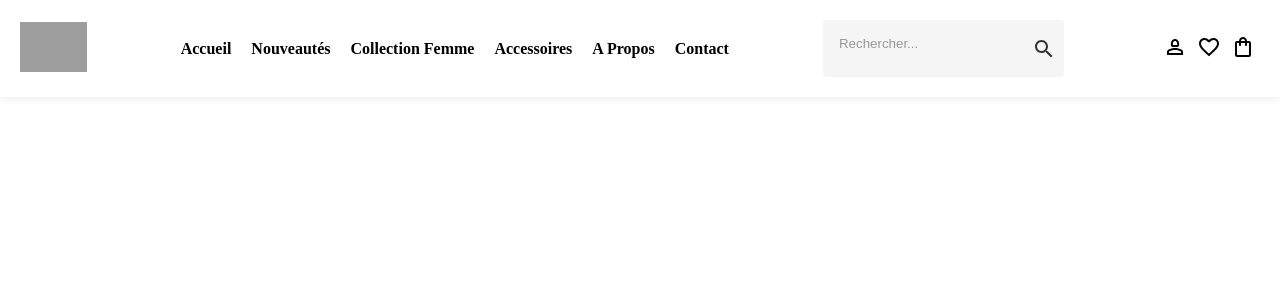
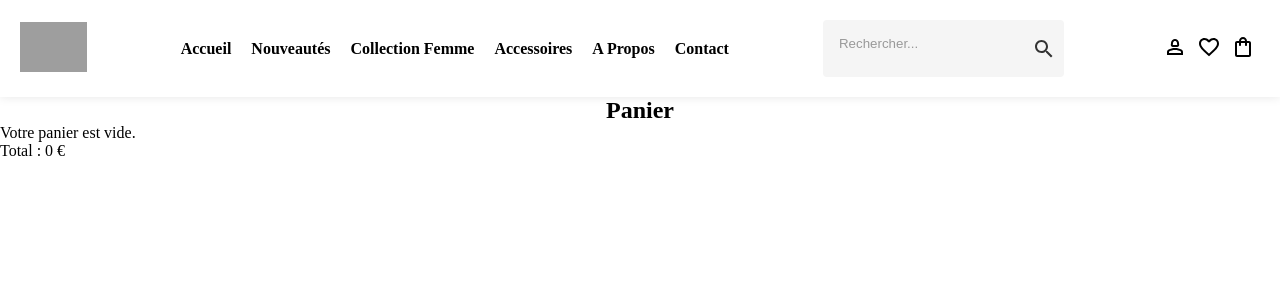
Before and after one commit to samiryakhlef/Mademoiselle-Dressing, a React (Vite) app: page /panier in a window 1280 px wide. Shown: the top 300 px of the page. Built offline with nearby package versions, Linux system fonts and the light colour scheme; grey boxes are pictures that could not be loaded.

Commit message:
ajout de la page panier et du routage + formulaire inscription et connexion

```diff
--- a/src/App.jsx
+++ b/src/App.jsx
@@ -14,6 +14,7 @@ import {ShoesCollections} from './Components/Collections/ShoesCollections/ShoesC
 import {AccessoriesCollection } from "./Components/Collections/AccessoriesCollection/AccessoriesCollection.jsx"
 import { LoginPage } from "./Pages/Auth/Login/LoginPage.jsx";
 import { RegisterPage } from "./Pages/Auth/Register/RegisterPage.jsx";
+import { CartPages } from "./Pages/Cart/CartPages.jsx";
 
 function App() {
   return (
@@ -35,6 +36,9 @@ function App() {
           <Route path="/categories/:id/accessoires" element={<AccessoriesCollection/>} />
           <Route path="/connexion" element={<LoginPage />} />
           <Route path="/inscription" element={<RegisterPage/>}/>
+          <Route path="/panier" element={<CartPages/>}/>
+
+
         </Routes>
       </BrowserRouter>
     </>
--- /dev/null
+++ b/src/Components/Cart/Cart.jsx
@@ -0,0 +1,72 @@
+import { useCallback, useReducer } from 'react';
+
+const initialState = {
+    cartItems: [],
+    total: 0,
+};
+
+/**
+ * Reducer function for the cart state
+ * @param {Object} state - Current state
+ * @param {Object} action - Action object
+ * @param {string} action.type - Type of action
+ * @param {Object} action.item - Item object
+ * @param {string} action.item.name - Name of the item
+ * @param {number} action.item.price - Price of the item
+ * @returns {Object} - New state
+ */
+const cartReducer = (state, action) => {
+    switch (action.type) {
+        case 'ADD_TO_CART':
+            return {
+                ...state,
+                cartItems: [...state.cartItems, action.item],
+                total: state.total + action.item.price,
+            };
+        case 'REMOVE_FROM_CART':
+            return {
+                ...state,
+                cartItems: state.cartItems.filter((cartItem) => cartItem !== action.item),
+                total: state.total - action.item.price,
+            };
+        default:
+            return state;
+    }
+};
+
+/**
+ * Component for the shopping cart
+ * @returns {JSX.Element} - Cart component
+ */
+export const Cart = () => {
+    const [state, dispatch] = useReducer(cartReducer, initialState);
+
+    /**
+     * Callback function to remove an item from the cart
+     * @param {Object} item - Item object to be removed
+     */
+    const removeFromCart = useCallback((item) => {
+        dispatch({ type: 'REMOVE_FROM_CART', item });
+    }, [dispatch]);
+
+    return (
+        <div>
+            <h2>Panier</h2>
+            <div>
+                {state.cartItems.length === 0 ? (
+                    <p>Votre panier est vide.</p>
+                ) : (
+                    <ul>
+                        {state.cartItems.map((item) => (
+                            <li key={item.id}>
+                                {item.name} - {item.price} €
+                                <button onClick={() => removeFromCart(item)}>Supprimer</button>
+                            </li>
+                        ))}
+                    </ul>
+                )}
+            </div>
+            <p>Total : {state.total} €</p>
+        </div>
+    );
+};
--- a/src/Components/Navbar/Account/Account.jsx
+++ b/src/Components/Navbar/Account/Account.jsx
@@ -10,7 +10,7 @@ export const Account = () => {
         <div className="account">
             <Link to="/connexion"><Person2Outlined /></Link>
             <a href="#"><FavoriteBorder /></a>
-            <a href="#"><ShoppingBagOutlined /></a>
+            <Link to="/panier"><ShoppingBagOutlined /></Link>
         </div>
     )
 }
--- /dev/null
+++ b/src/Pages/Cart/CartPages.jsx
@@ -0,0 +1,10 @@
+import { Cart } from "../../Components/Cart/Cart";
+
+
+export const CartPages = () => {
+    return (
+        <>
+            <Cart />
+        </>
+    )
+}
--- a/src/main.jsx
+++ b/src/main.jsx
@@ -5,5 +5,6 @@ import './index.css'
 
 ReactDOM.createRoot(document.getElementById('root')).render(
 
-    <App />
-)
+        <App />
+
+        )
```
Also changed, not shown: src/Components/Cart/Cart.css (added).
